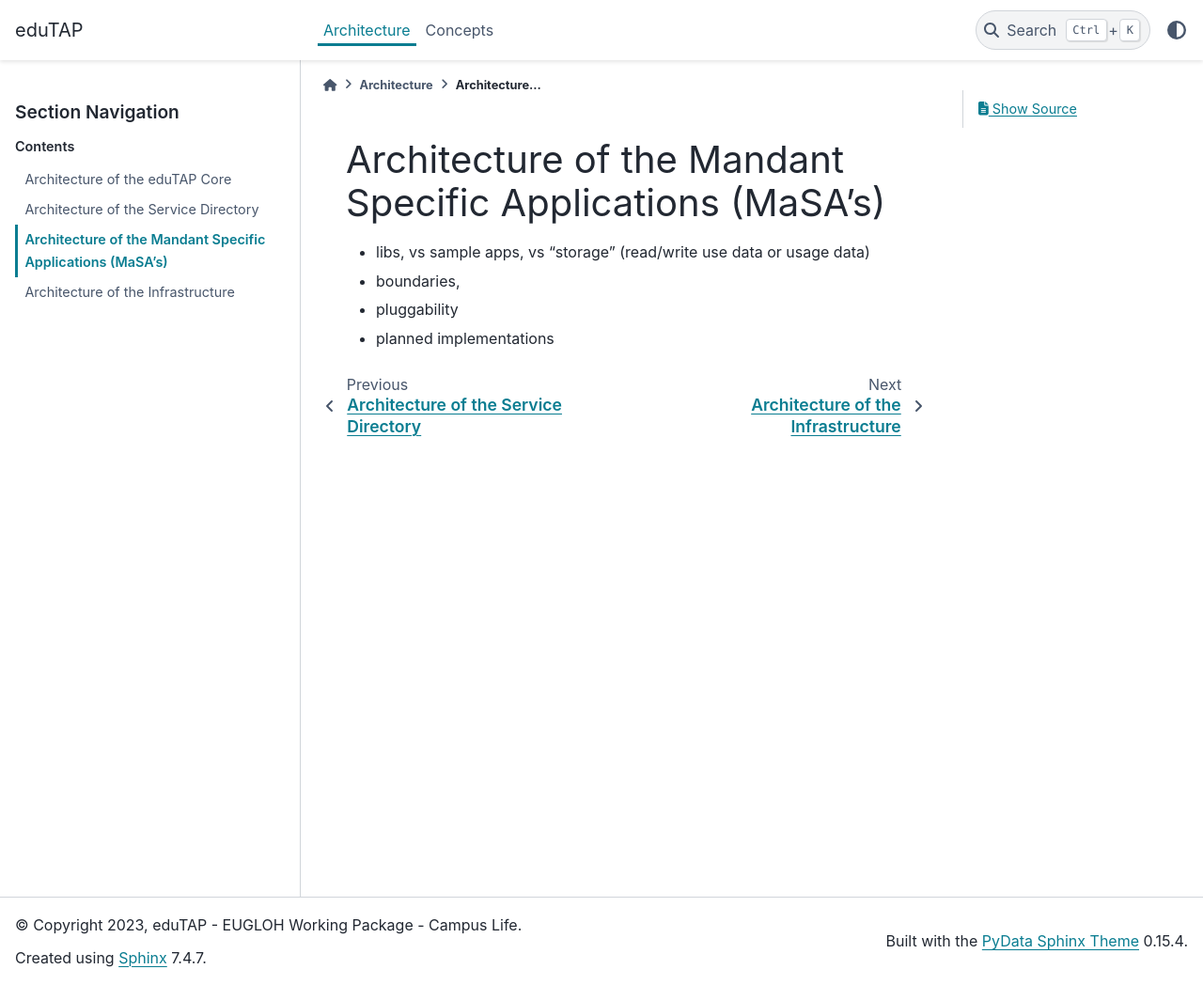
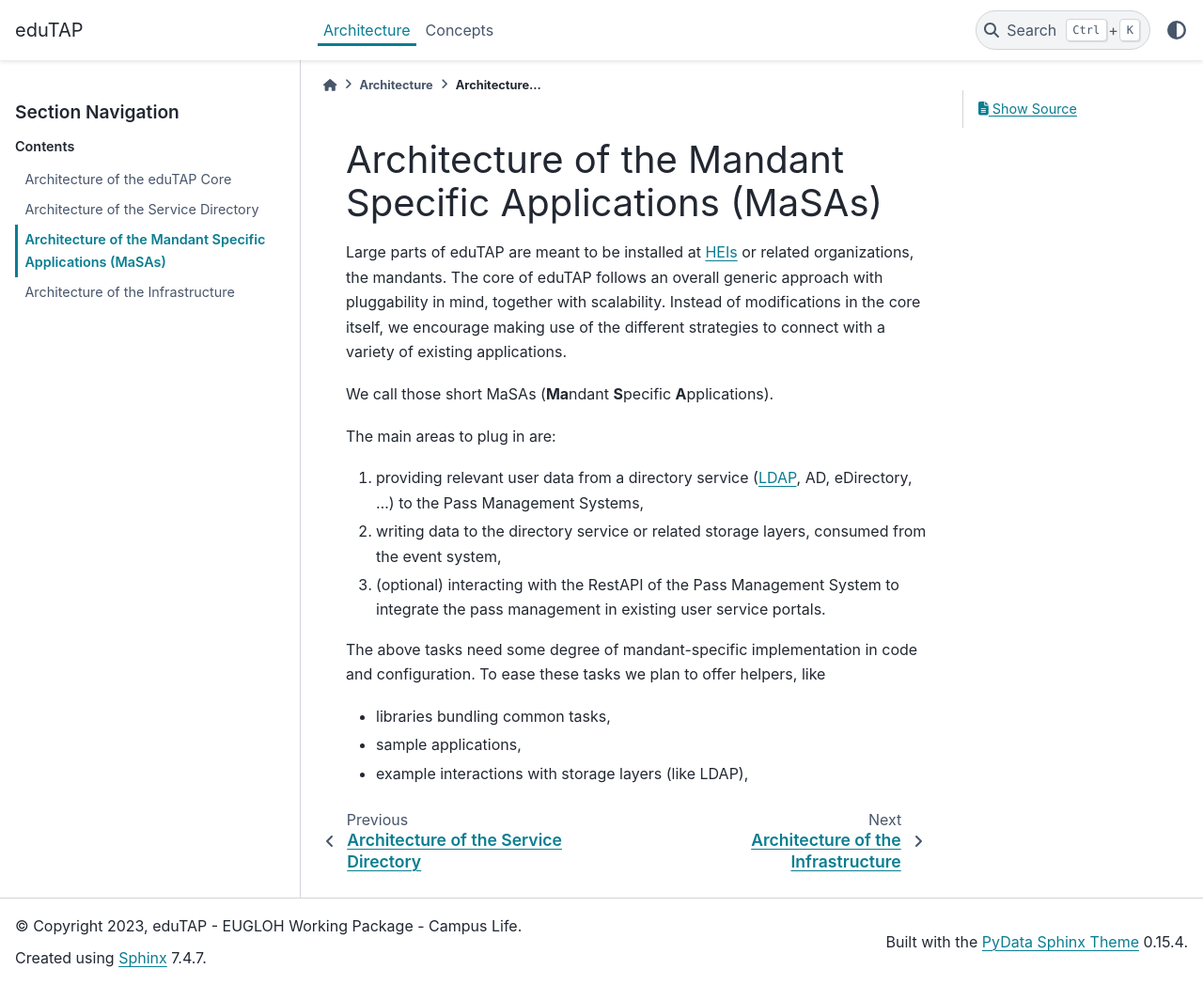
Before and after one commit to edutap-eu/documentation, a Sphinx documentation site: the page built from source/architecture/masas.md, in a window 1280 px wide and 1048 px high. Shown: the whole window at 94% size. Built offline with Sphinx 7.4.7 and the PyData theme 0.15.4, drawn with Linux system fonts in a browser that asks for light colours.

Commit message:
initial description of MaSAs

```diff
--- a/source/architecture/masas.md
+++ b/source/architecture/masas.md
@@ -1,6 +1,20 @@
-# Architecture of the Mandant Specific Applications (MaSA's)
+# Architecture of the Mandant Specific Applications (MaSAs)
 
-- libs, vs sample apps, vs "storage" (read/write use data or usage data)
-- boundaries,
-- pluggability
-- planned implementations
+Large parts of eduTAP are meant to be installed at {term}`HEIs<HEI>` or related organizations, the mandants.
+The core of eduTAP follows an overall generic approach with pluggability in mind, together with scalability.
+Instead of modifications in the core itself, we encourage making use of the different strategies to connect with a variety of existing applications.
+
+We call those short MaSAs (**Ma**ndant **S**pecific **A**pplications).
+
+The main areas to plug in are:
+
+1. providing relevant user data from a directory service ({term}`LDAP`, {term}`AD`, {term}`eDirectory`, ...) to the Pass Management Systems,
+1. writing data to the directory service or related storage layers, consumed from the event system,
+1. (optional) interacting with the RestAPI of the Pass Management System to integrate the pass management in existing user service portals.
+
+The above tasks need some degree of mandant-specific implementation in code and configuration.
+To ease these tasks we plan to offer helpers, like
+
+- libraries bundling common tasks,
+- sample applications,
+- example interactions with storage layers (like LDAP),
```
